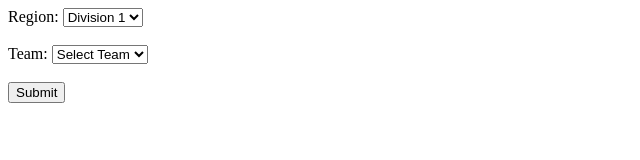
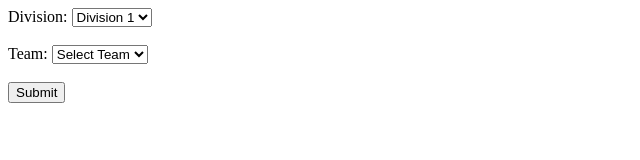
Before and after one commit to SMCACricket/Cricket, a plain HTML site: page index.html in a window 1280 px wide. Shown: the full height of the page, 0-640 px from the left. Drawn offline with Linux system fonts and the light colour scheme.

Commit message:
added changes

```diff
--- a/index.html
+++ b/index.html
@@ -5,7 +5,7 @@
 </head>
 <body>
     <form id="customForm" action="https://docs.google.com/forms/d/e/1FAIpQLScQLe5MZjSO48_B8I9yTB4FkkhhsJmL0Ai_9ytTgCXg4yfTJQ/viewform?usp=pp_url&entry.303646027=&entry.1633013212=" method="GET">
-        <label for="region">Region:</label>
+        <label for="region">Division:</label>
         <select id="region" name="entry.303646027">
             <option value="Division 1">Division 1</option>
             <option value="Division 2">Division 2</option>
```
